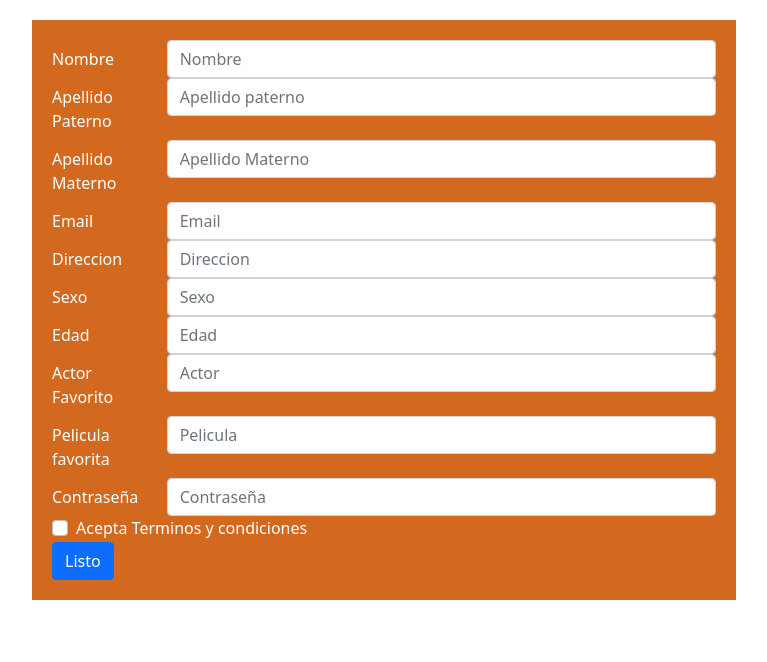
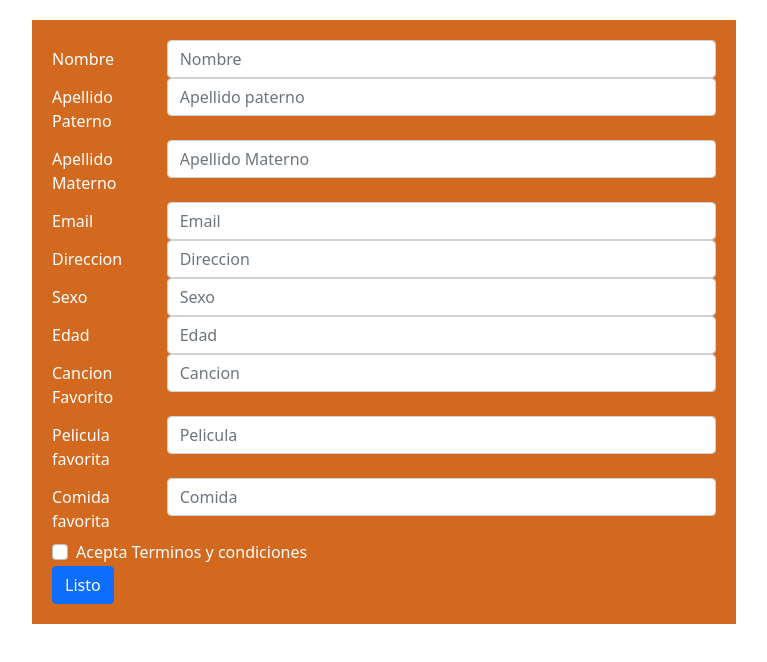
Before and after one commit to IsraelMuhnoz/pract_3github.io, a plain HTML site: page index.html in a window 1280 px wide. Shown: the whole page, without its empty margins (256-1023 px from the left). Drawn offline with nearby package versions, Linux system fonts and the light colour scheme.

Commit message:
Update index.html

```diff
--- a/index.html
+++ b/index.html
@@ -67,12 +67,12 @@
               <input type="number" class="form-control" id="edad" placeholder="Edad" required>
             </div>
           </div>
-          <!-- Actor Favorito -->
+          <!-- Cancion favorita -->
 
           <div class="form-group row">
-            <label for="inputEmail3" class="col-sm-2 col-form-label">Actor Favorito</label>
+            <label for="inputEmail3" class="col-sm-2 col-form-label">Cancion Favorito</label>
             <div class="col-sm-10">
-              <input type="name" class="form-control" id="Actor" placeholder="Actor" required>
+              <input type="name" class="form-control" id="cancion" placeholder="Cancion" required>
             </div>
           </div>
 
@@ -86,14 +86,14 @@
 
 
 
-<!-- Contraseña -->
+<!-- Comida favrita -->
 
   <div class="form-group row">
-    <label for="inputPassword3" class="col-sm-2 col-form-label">Contraseña</label>
-    <div class="col-sm-10">
-      <input type="password" class="form-control" id="contraseña" placeholder="Contraseña" required >
-    </div>
-  </div>
+              <label for="inputEmail3" class="col-sm-2 col-form-label">Comida favorita</label>
+              <div class="col-sm-10">
+                <input type="name" class="form-control" id="comida" placeholder="Comida" required>
+              </div>
+            </div>
 
         <!-- boton de aceptar terminos y condiciones -->
         <div class="form-check">
```
